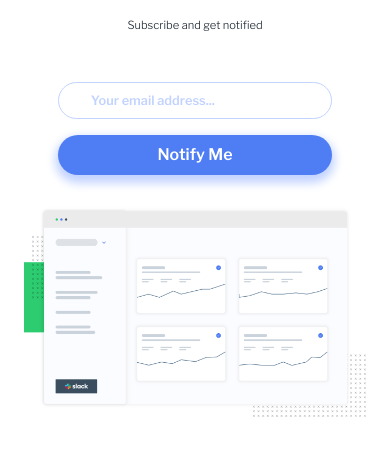
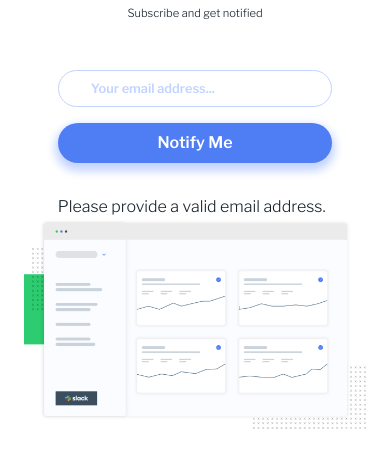
Before and after one commit to AlexdelCarmen/ping-single-column-coming-soon, a plain HTML site: page index.html in a window 390 px wide. Shown: the part 195-654 px from the top of the page. Drawn offline with nearby package versions, Linux system fonts and the light colour scheme.

```diff
--- a/index.html
+++ b/index.html
@@ -44,6 +44,7 @@
             placeholder="Your email address..."
           />
           <button class="submit">Notify Me</button>
+          <p class="error-text">Please provide a valid email address.</p>
         </div>
         <img
           src="./images/illustration-dashboard.png"
```
